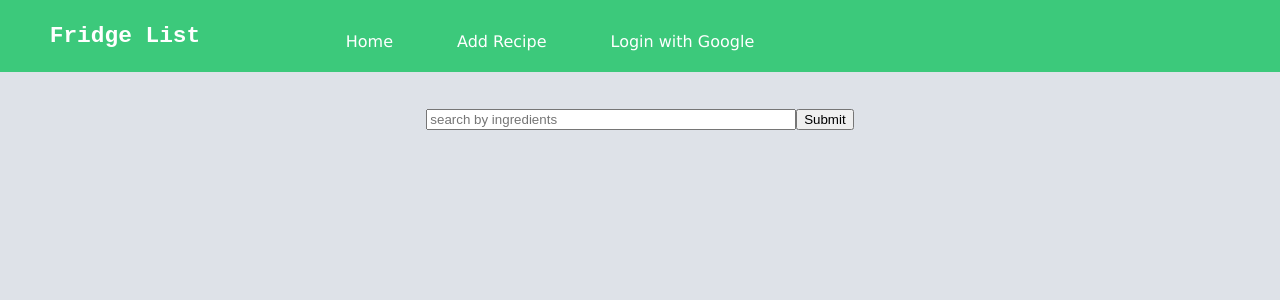
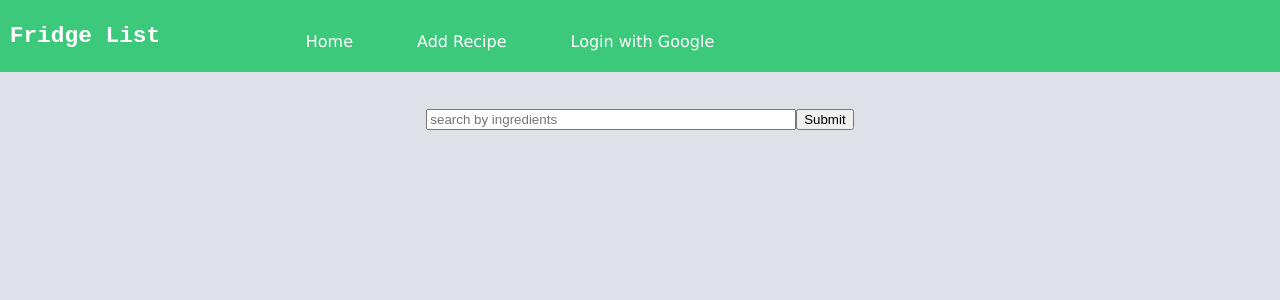
Before and after one commit to Ivani451/FridgeList, a React (Create React App) app in the folder client/: page / in a window 1280 px wide. Shown: the top 300 px of the page. Built offline with nearby package versions, Linux system fonts and the light colour scheme.

Commit message:
replaced NavLink with hyperlink to fix auth flow

```diff
--- a/client/src/components/App.js
+++ b/client/src/components/App.js
@@ -21,7 +21,7 @@ class App extends Component {
               <Header />
             </header>
 
-            <Route exact strict path="/" component={withRouter(Home)} />
+            <Route exact path="/" component={withRouter(Home)} />
             <Route
               exact
               strict
--- a/client/src/components/Header.js
+++ b/client/src/components/Header.js
@@ -4,7 +4,7 @@ import { NavLink } from "react-router-dom";
 // Header/Navigation bar on top of web page
 export default function Header() {
   return (
-    <ul className="top-nav">
+    <nav className="top-nav">
       <span id="header-logo">
         <h3>Fridge List</h3>
       </span>
@@ -21,9 +21,9 @@ export default function Header() {
         <p>Add Recipe</p>
       </NavLink>
 
-      <NavLink to="/auth/google/" className="header-button">
+      <a href="/auth/google/" className="header-button">
         <p>Login with Google</p>
-      </NavLink>
-    </ul>
+      </a>
+    </nav>
   );
 }
```
